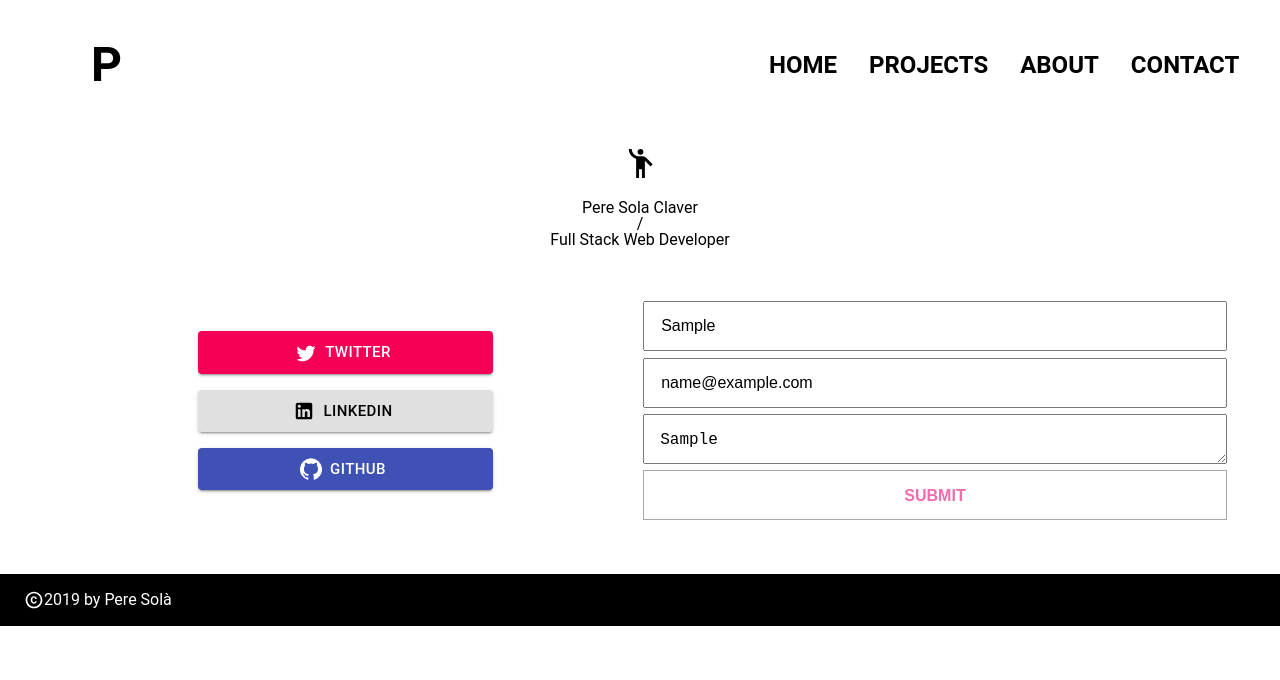
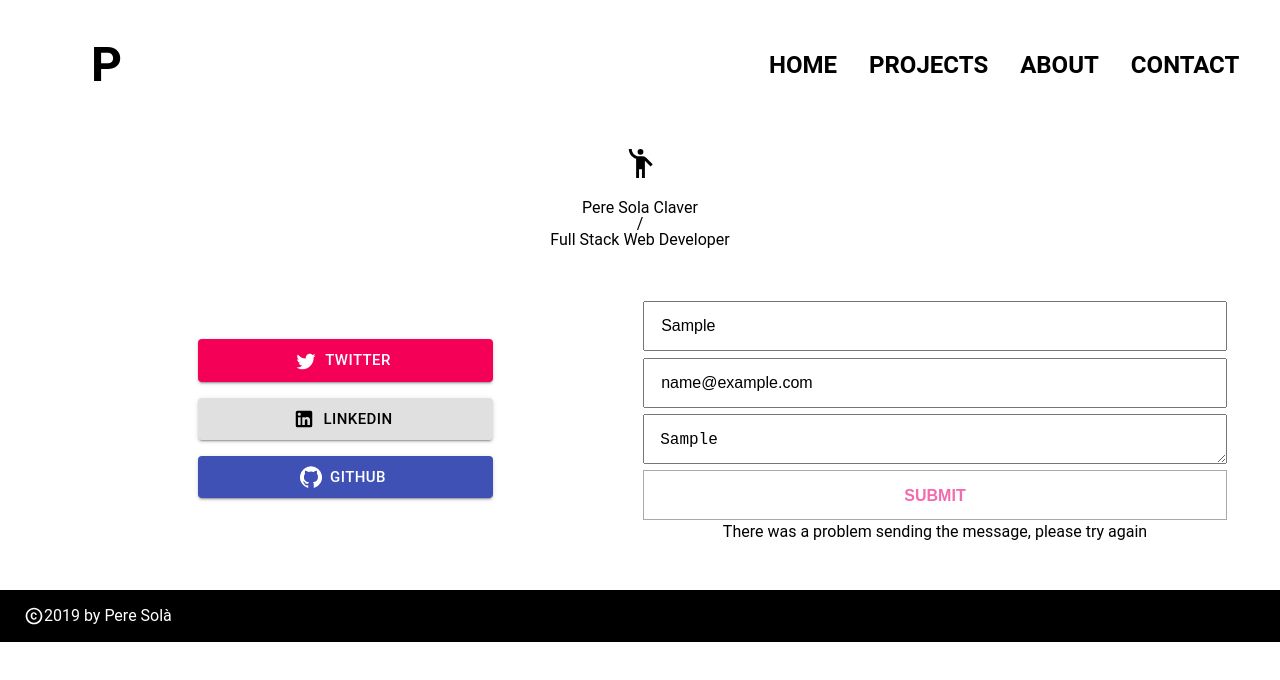
Before and after one commit to petrussola/portfolio-website-server, a React (Create React App) app in the folder client/: page /contact in a window 1280 px wide. Both pictures are taken after typing "Sample", "name@example.com", "Sample" into the empty fields and a click on the button "SUBMIT". Shown: the top 680 px of the page. Built offline with nearby package versions, Linux system fonts and the light colour scheme; no server answers.

Commit message:
Set confirmation or error message when sending form

```diff
--- a/client/src/components/Footer/FormContainer.jsx
+++ b/client/src/components/Footer/FormContainer.jsx
@@ -2,6 +2,7 @@ import React, { useState, useEffect } from 'react';
 import { Formik, Form, Field, ErrorMessage } from 'formik';
 import ContactUsForm from './ContactUsForm';
 import axios from 'axios';
+import FormMessage from './FormMessage';
 
 // MATERIAL UI
 import { makeStyles } from '@material-ui/core/styles';
@@ -19,22 +20,26 @@ const initialValues = {
 };
 
 export default function FormContainer({ inFooter }) {
-  const [isSentMessageOk, setIsSentMessageOk] = useState(false);
+  const [isSentMessage, setIsSentMessage] = useState(false);
   const [isSentMessageError, setIsSentMessageError] = useState(false);
+
   useEffect(() => {
-    setIsSentMessageOk(false);
+    setIsSentMessage(false);
     setIsSentMessageError(false);
-  });
+  }, []);
+
   const submitFormHandler = (values, action) => {
     axios
       .post((process.env.REACT_APP_API || '') + '/contact', values)
       .then(res => {
         debugger;
-        setIsSentMessageOk(true);
+        setIsSentMessage(true);
+        setIsSentMessageError(false);
         action.resetForm();
       })
       .catch(error => {
-        setIsSentMessageError(false);
+        setIsSentMessage(true);
+        setIsSentMessageError(true);
       });
   };
   const classes = useStyles();
@@ -45,6 +50,10 @@ export default function FormContainer({ inFooter }) {
         onSubmit={submitFormHandler}
         children={props => <ContactUsForm {...props} inFooter={inFooter} />}
       />
+      <FormMessage
+        isSentMessage={isSentMessage}
+        isSentMessageError={isSentMessageError}
+      />
     </div>
   );
 }
--- /dev/null
+++ b/client/src/components/Footer/FormMessage.jsx
@@ -0,0 +1,16 @@
+import React from 'react';
+
+export default function FormMessage(props) {
+    debugger
+  if (!props.isSentMessage) {
+    debugger;
+    return null;
+  } else {
+    debugger;
+    return props.isSentMessage && !props.isSentMessageError ? (
+      <div>Thanks, your message has been sent</div>
+    ) : (
+      <div>There was a problem sending the message, please try again</div>
+    );
+  }
+}
```
